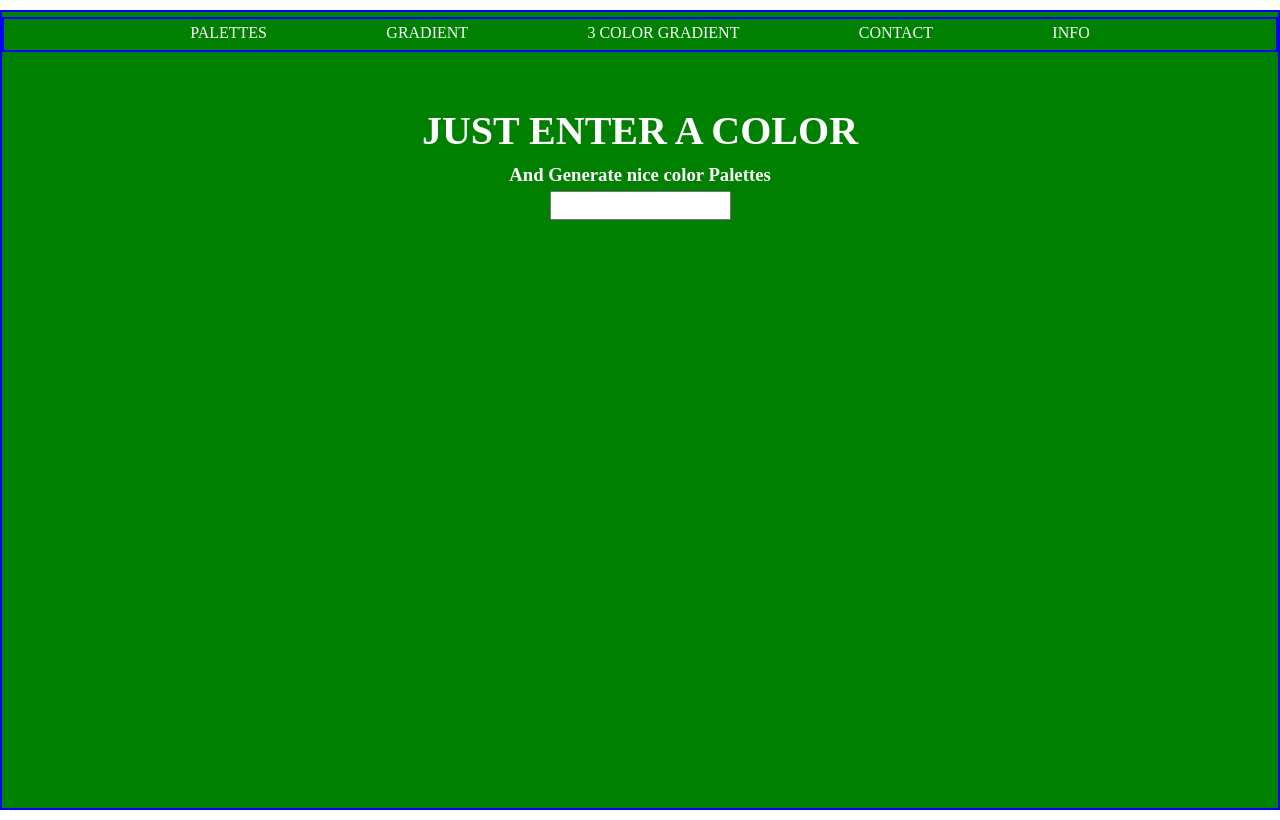
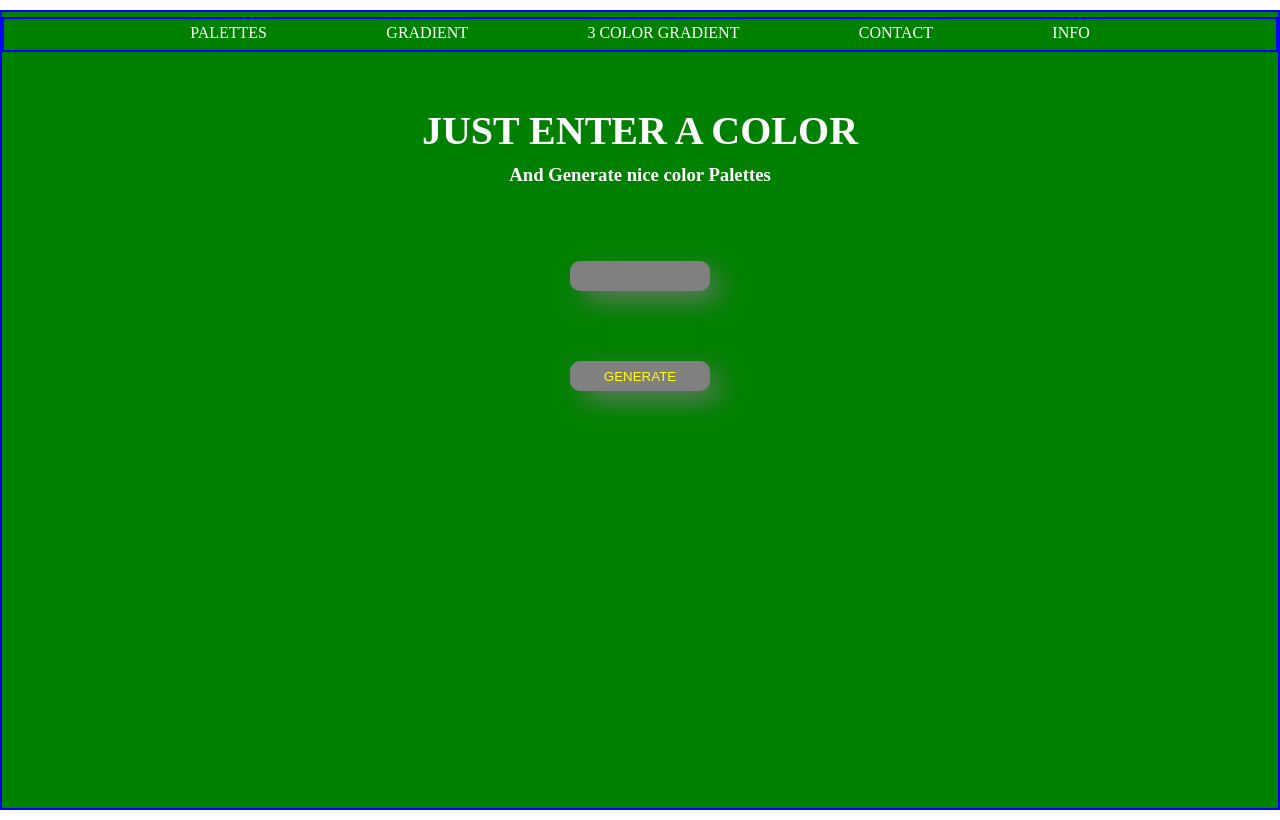
Before and after one commit to Prakhar-Garg7/SpaceColor, a Django app: page / in a window 1280 px wide. Run offline with Django 5.2, Linux system fonts and the light colour scheme.

Commit message:
further designed index

```diff
--- a/myproject/static/css/index.css
+++ b/myproject/static/css/index.css
@@ -30,3 +30,29 @@ li{
                     text-align: center;
                     font-weight: bolder;
 }
+input{
+                    display: block;
+                    margin: 70px auto 30px;
+                    color: yellow;
+                    background-color: grey;
+                    border: none;
+                    width: 140px;
+                    height: 30px;
+                    border-radius: 10px;
+                    -webkit-box-shadow: 11px 10px 28px -3px rgba(120,120,120,1);
+-moz-box-shadow: 11px 10px 28px -3px rgba(120,120,120,1);
+box-shadow: 11px 10px 28px -3px rgba(120,120,120,1);
+}
+button{
+                    display: block;
+                    margin: 70px auto 30px;
+                    color: yellow;
+                    background-color: grey;
+                    border: none;
+                    width: 140px;
+                    height: 30px;
+                    border-radius: 10px;
+                    -webkit-box-shadow: 11px 10px 28px -3px rgba(120,120,120,1);
+-moz-box-shadow: 11px 10px 28px -3px rgba(120,120,120,1);
+box-shadow: 11px 10px 28px -3px rgba(120,120,120,1);
+}
--- a/myproject/templates/index.html
+++ b/myproject/templates/index.html
@@ -19,7 +19,8 @@
                     <div class="hero">
                                         <h1 style="color: white; font-size: 40px;">JUST ENTER A COLOR</h1>
                                         <h3 style="color: white;">And Generate nice color Palettes</h3>
-                                        <input type="text" name="btn1" id="">
+                                        <input type="text"/>
+                                        <button type="button">GENERATE</button>
                     </div>
              </div>
              <script src="{% static 'js/index.js' %}"></script>
```
